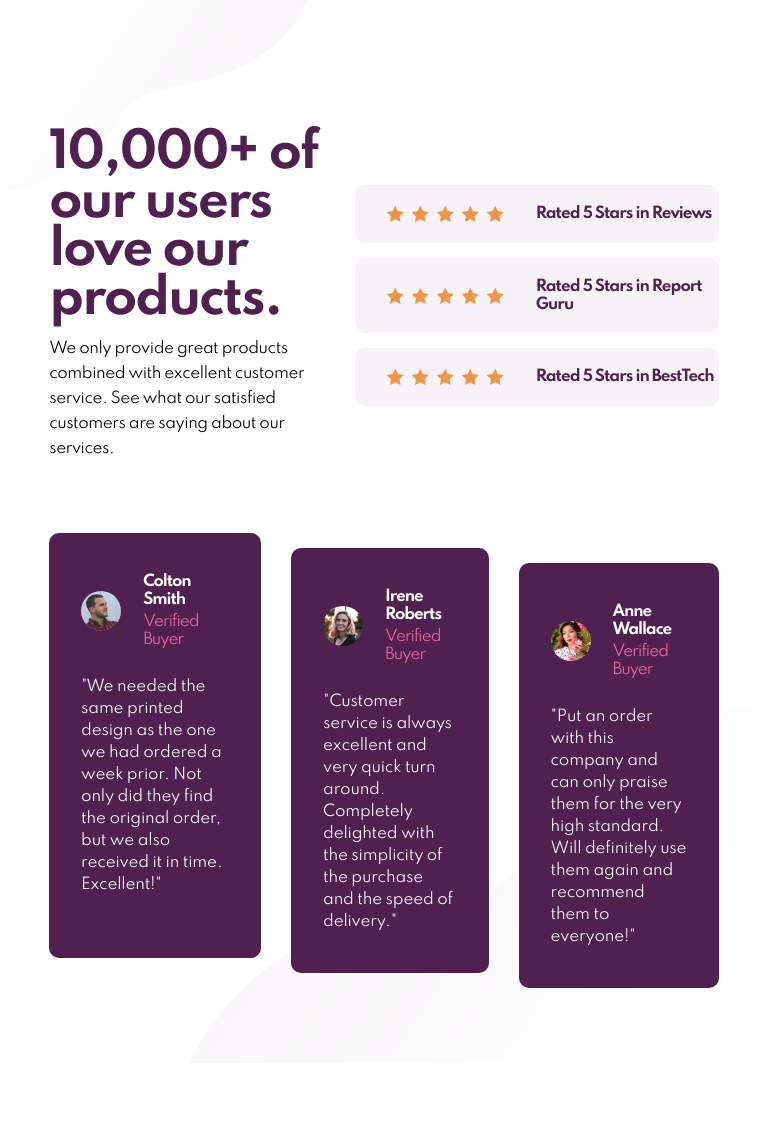
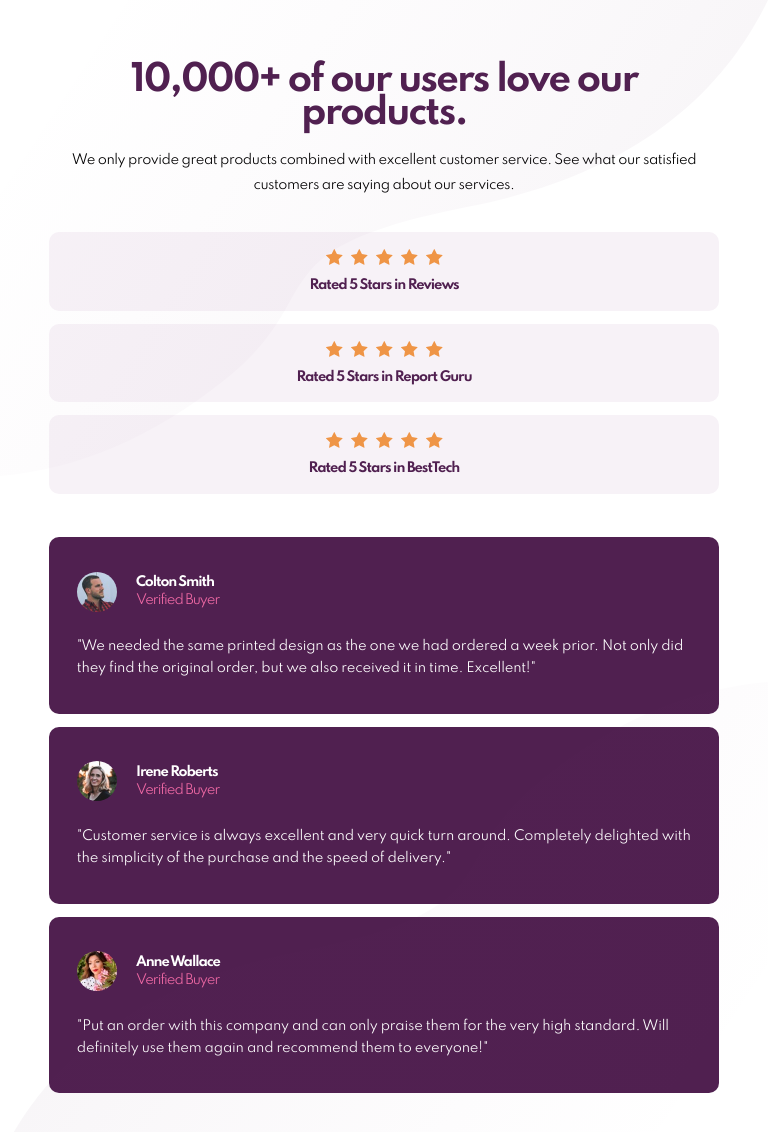
Before and after one commit to anvarMajidov/frontend-mentor-social-proof-section, a plain HTML site: page index.html in a window 768 px wide. Before the commit the page ends 1063 px from the top, so only its background shows below. Drawn offline with Linux system fonts and the light colour scheme.

Commit message:
mobile version is ready

```diff
--- a/style.css
+++ b/style.css
@@ -24,7 +24,7 @@ main {
   align-items: center;
   justify-content: center;
 
-  padding: 8.67em 0 5em 0;
+  padding: 5em 0;
 }
 
 #top__background__desk {
@@ -181,3 +181,87 @@ main {
   letter-spacing: -1px;
   padding-top: 0.27em;
 }
+
+@media (max-width: 900px) and (min-width: 768px) {
+  body {
+    font-size: 13px;
+  }
+}
+
+@media (max-width: 768px) {
+  #top__background__desk {
+    width: 100%;
+  }
+
+  #bottom__background__desk {
+    width: 100%;
+  }
+
+  .info__container {
+    flex-direction: column;
+    justify-content: flex-start;
+  }
+  .info__container .description {
+    text-align: center;
+    flex-basis: auto;
+  }
+
+  .description h1 {
+    font-size: 2.2rem;
+    line-height: 32.5px;
+  }
+
+  .description p {
+    padding-top: 1.4em;
+  }
+
+  .info__container .ratings__container {
+    width: 100%;
+    flex-basis: auto;
+    align-items: center;
+    margin-left: 0;
+    padding-top: 2.6em;
+  }
+
+  .rating {
+    flex-direction: column;
+    flex-grow: 1;
+    align-items: center;
+    padding: 1.33em 2.13em;
+    text-align: center;
+    max-width: none;
+  }
+  .rating:nth-child(2) {
+    margin-top: 1em;
+  }
+
+  .rating:nth-child(3) {
+    align-self: center;
+    margin-top: 1em;
+  }
+
+  .rating p {
+    padding-left: 0;
+    padding-top: 1em;
+  }
+
+  .cards__container {
+    padding-top: 3.33em;
+    flex-direction: column;
+    align-items: center;
+  }
+
+  .card__box + .card__box {
+    margin-left: 0;
+  }
+
+  .card__box:nth-child(1) {
+    padding-bottom: 1em;
+  }
+  .card__box:nth-child(2) {
+    padding-top: 0;
+  }
+  .card__box:nth-child(3) {
+    padding-top: 0;
+  }
+}
```
